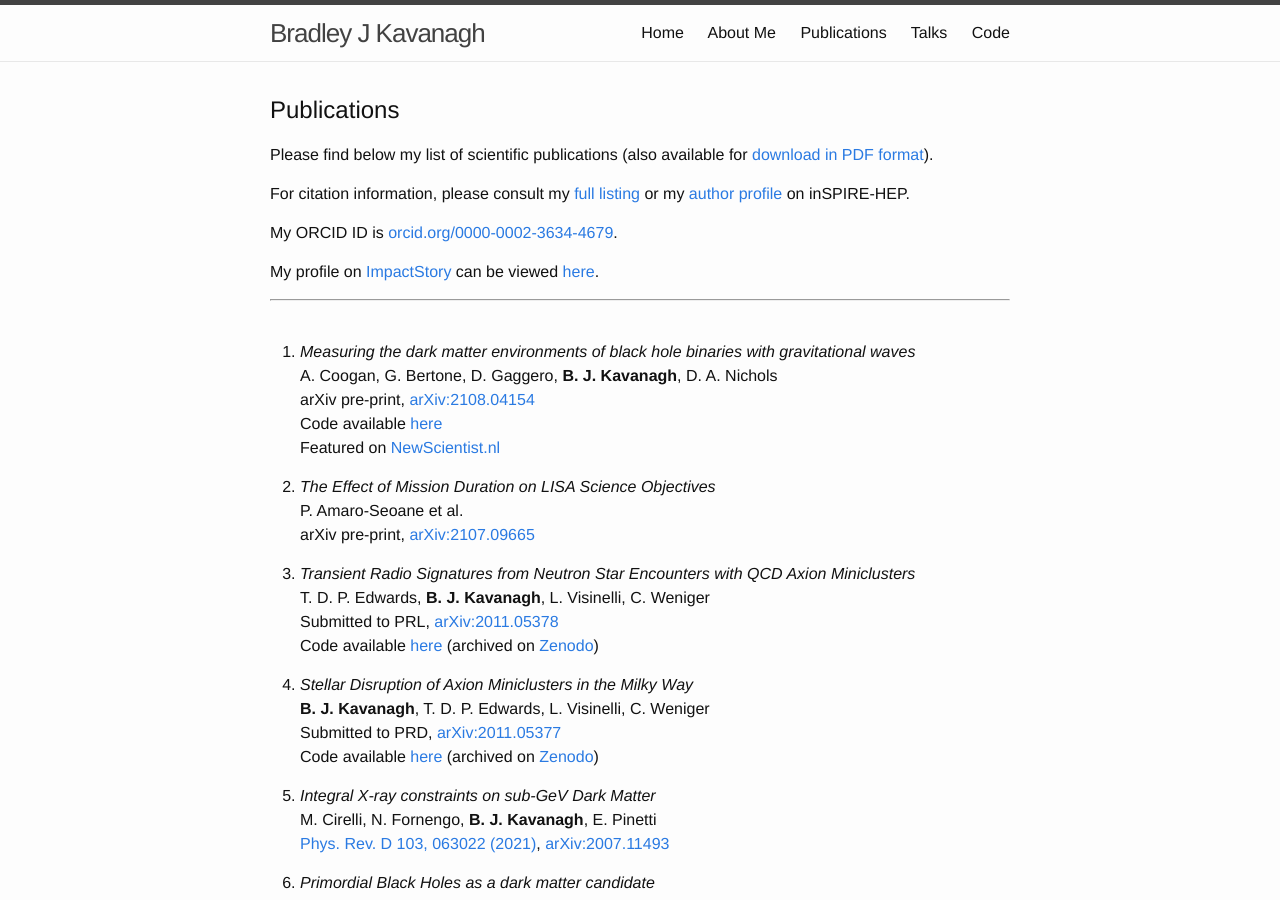
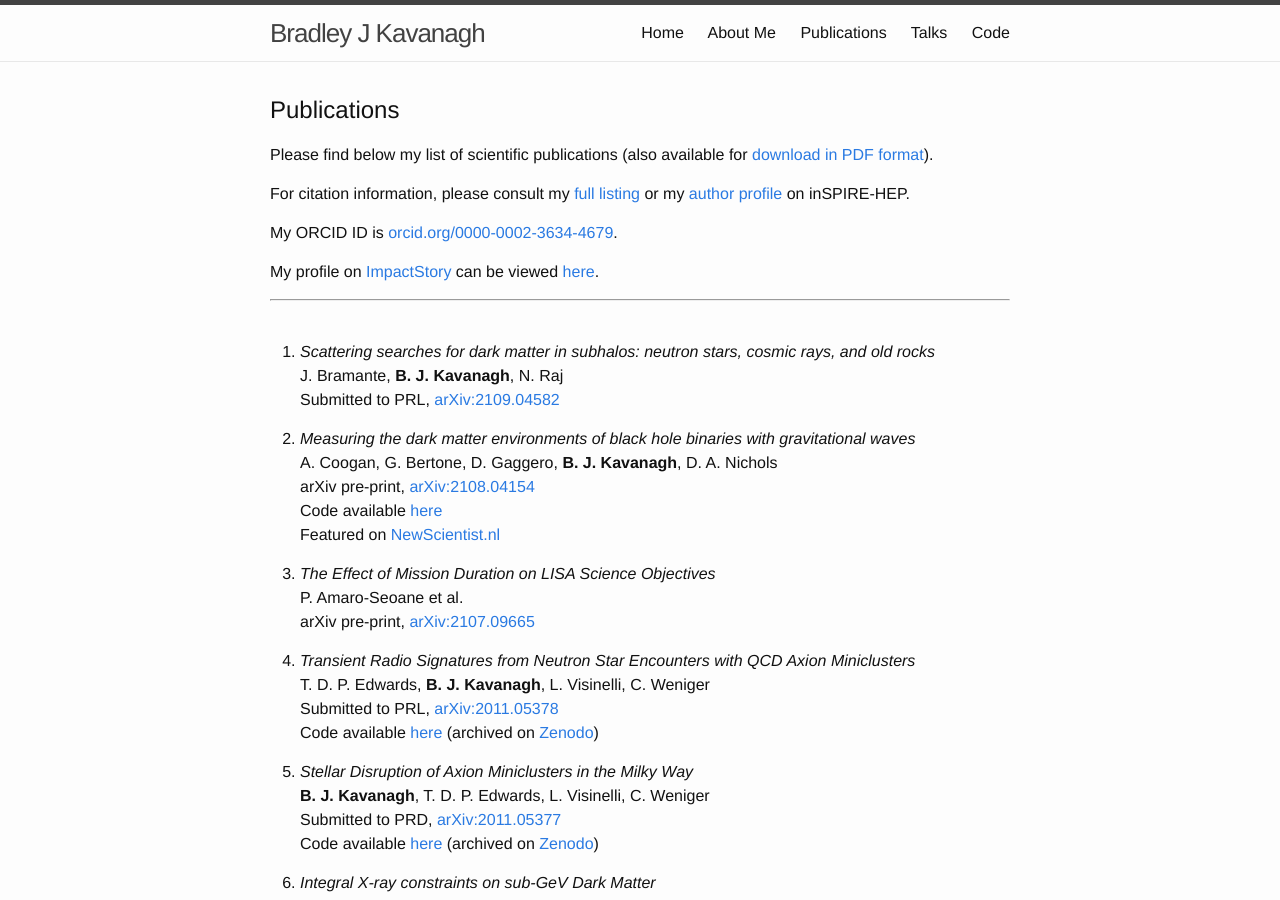
Before and after one commit to bradkav/bradkav.github.io, a Jekyll site: the page built from publications.md, in a window 1280 px wide and 900 px high. Built offline with Jekyll 4.4.1, drawn with Linux system fonts in a browser that asks for light colours; Markdown is read by kramdown in place of the engine named in the settings.

Commit message:
Added DM subhalos and NS paper

```diff
--- a/publications.md
+++ b/publications.md
@@ -19,7 +19,11 @@ My profile on [ImpactStory](https://impactstory.org/) can be viewed [here](https
 ***
 <br>
 
-1. *Measuring the dark matter environments of black hole binaries with gravitational waves*
+1. *Scattering searches for dark matter in subhalos: neutron stars, cosmic rays, and old rocks*
+J. Bramante, **B. J. Kavanagh**, N. Raj
+Submitted to PRL, [arXiv:2109.04582](https://arxiv.org/abs/2109.04582)
+
+2. *Measuring the dark matter environments of black hole binaries with gravitational waves*
 A. Coogan, G. Bertone, D. Gaggero, **B. J. Kavanagh**, D. A. Nichols
 arXiv pre-print, [arXiv:2108.04154](https://arxiv.org/abs/2108.04154)
 Code available [here](https://github.com/adam-coogan/pydd)
```
Also changed, not shown: 2 other files.
